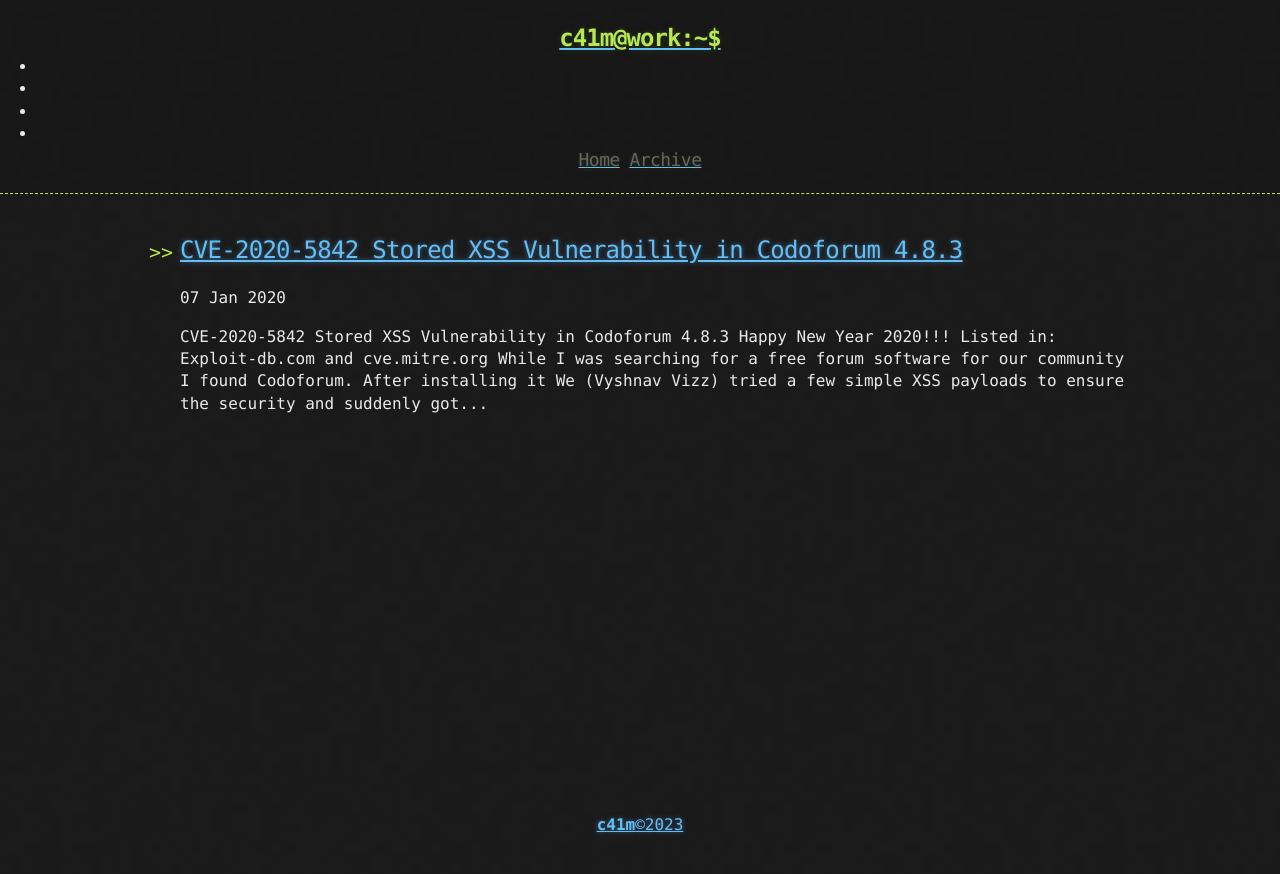
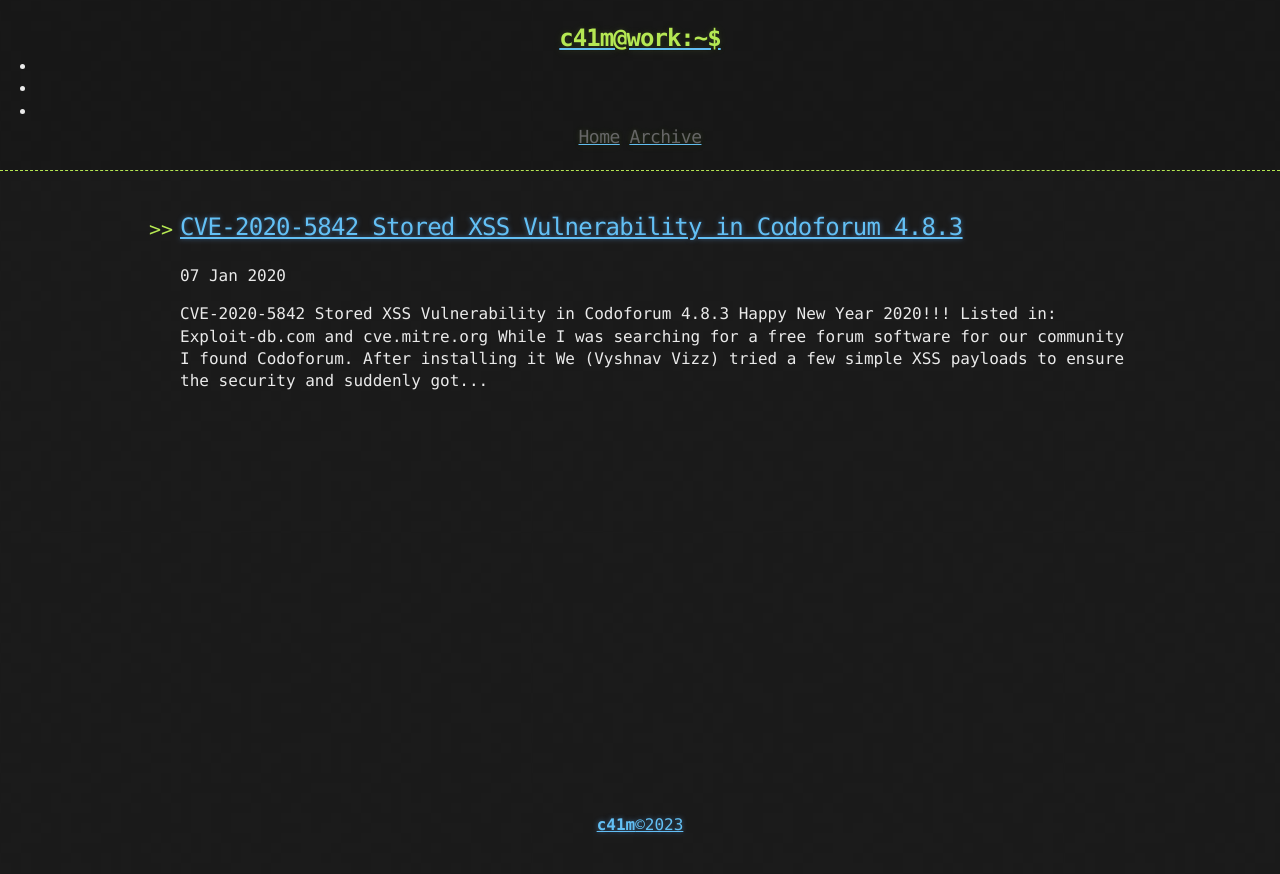
Before and after one commit to prasanthkc41m/prasanthkc41m.github.io, a Jekyll site: the page built from index.html, in a window 1280 px wide. Shown: the top 874 px of the page. Built offline with Jekyll 4.4.1, drawn with Linux system fonts in a browser that asks for light colours; the list of posts is cut into pages by our own code.

Commit message:
Update header.html

```diff
--- a/_includes/header.html
+++ b/_includes/header.html
@@ -3,10 +3,9 @@
     <a href="{{ "/" | prepend: site.baseurl | replace: '//', '/' }}">
     {% assign owner_first_name = site.owner | split: " " %}
     <h1>{{ owner_first_name[0] | downcase }}@work:~$</h1>
-        <li class="menu__item"><a href="https://www.linkedin.com/in/prasanthc41m/" target="_blank" class="link link--dark"><i class="fa fa-linkedin"></i></a></li>
-        <li class="menu__item"><a href="https://prasanthc41m.medium.com" target="_blank" class="link link--dark"><i class="fa fa-medium"></i></a></li>
-        <li class="menu__item"><a href="https://github.com/prasanthc41m" target="_blank" class="link link--dark"><i class="fa fa-github"></i></a></li>
-        <li class="menu__item"><a href="https://prasanthk.com/certificates" target="_blank" class="link link--dark"><i class="fa fa-certificate"></i></a></li>    </a>
+        <li ><a href="https://www.linkedin.com/in/prasanthc41m/" target="_blank" class="link link--dark"><i class="fa fa-linkedin"></i></a></li>
+        <li ><a href="https://prasanthc41m.medium.com" target="_blank" ><i class="fa fa-medium"></i></a></li>
+        <li ><a href="https://github.com/prasanthc41m" target="_blank" ><i class="fa fa-github"></i></a></li>
     <div class="header-links">
       {% include links.html %}
     </div>
```
